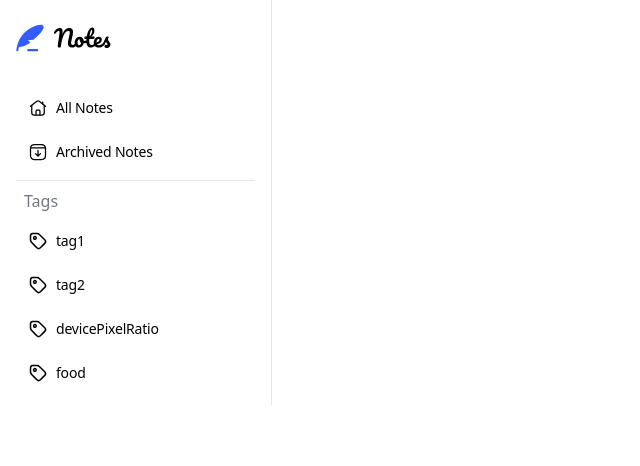
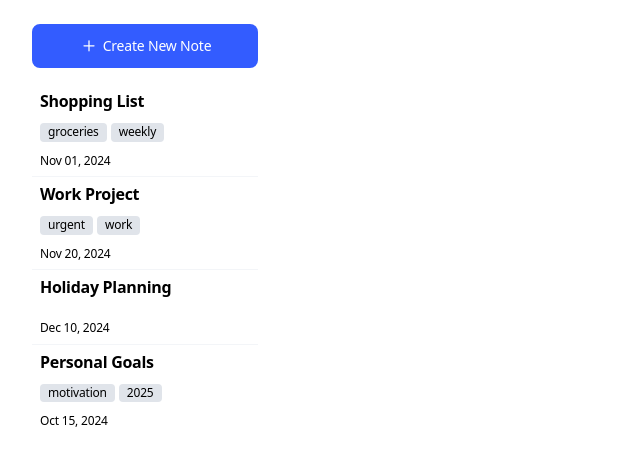
Before and after one commit to jakubchmielewsky/notes, a React (Create React App) app: page / in a window 1280 px wide. Shown: the top 466 px of the page, without its empty margins (0-640 px from the left). Built offline with nearby package versions, Linux system fonts and the light colour scheme.

Commit message:
add all notes component

```diff
--- a/src/App.tsx
+++ b/src/App.tsx
@@ -6,6 +6,7 @@ import ResetPassword from './pages/ResetPassword';
 import Register from './pages/Register';
 import SettingsMenu from './components/desktopLayout/SettingsMenu';
 import SidebarNav from './components/desktopLayout/SidebarNav';
+import AllNotes from './components/AllNotes';
 
 function App() {
   return (
@@ -13,7 +14,7 @@ function App() {
       <Routes>
         <Route
           path='/'
-          element={<SidebarNav tags={["tag1", "tag2", "devicePixelRatio", "food"]}/>}>
+          element={<AllNotes/>}>
             {/*nested routes*/}
         </Route>
         <Route
--- /dev/null
+++ b/src/components/AllNotes.tsx
@@ -0,0 +1,74 @@
+import {ReactComponent as Plus} from "./../assets/images/icon-plus.svg";
+import NoteItem from "./NoteItem";
+import { useState } from "react";
+
+const testNotes = [
+    {
+      title: "Shopping List",
+      tags: ["groceries", "weekly"],
+      lastEdited: new Date("2024-11-01"),
+      text: "Remember to buy milk, eggs, and bread.",
+    },
+    {
+      title: "Work Project",
+      tags: ["urgent", "work"],
+      lastEdited: new Date("2024-11-20"),
+      text: "Complete the presentation by the end of the week.",
+    },
+    {
+      title: "Holiday Planning",
+      tags: [],
+      lastEdited: new Date("2024-12-10"),
+      text: "Book tickets and plan the itinerary for the trip.",
+    },
+    {
+      title: "Personal Goals",
+      tags: ["motivation", "2025"],
+      lastEdited: new Date("2024-10-15"),
+      text: "Set realistic goals for the upcoming year.",
+    },
+];
+
+
+const AllNotes = ({desktopLayout=true}) => {
+    const [selected,setSelected] = useState("");
+
+    const handleClick = (e:React.MouseEvent<HTMLButtonElement>) => {
+        setSelected(e.currentTarget.name);
+
+        //TODO routing
+    }
+
+
+    return(
+        <div className={`relative flex flex-col px-200 pt-250 gap-200 dark:bg-custom-neutral-950 dark:text-white tablet:px-400 tablet:py-300 ${desktopLayout?"w-[290px]":"w-full"}`}>
+           {!desktopLayout?<h2 className="text-preset-1 font-semibold">All Notes</h2>:
+            <button className="flex justify-center items-center gap-050 w-full bg-custom-blue-500 px-200 py-150 rounded-8 text-preset-4 text-white hover:bg-custom-blue-700 focus:outline outline-offset-2 outline-2 outline-custom-neutral-400"
+            >
+                <Plus className="h-250 w-250"/>
+                Create New Note
+            </button>}
+
+
+            <ul className="overflow-y-auto divide-y divide-custom-neutral-100 dark:divide-custom-neutral-800">
+               {
+                testNotes.map((note, index)=>{
+                    return(
+                        <li key={index}>
+                            <NoteItem note={note} selected={selected} onClick={handleClick} desktopLayout={desktopLayout} idx={index}/>
+                        </li>
+                    )
+                })
+               }
+
+            </ul>
+
+            {!desktopLayout&&<button className="absolute bottom-200 right-200 bg-custom-blue-500 h-600 w-600 tablet:h-800 tablet:w-800 rounded-full flex items-center justify-center">
+                <Plus className="w-400 h-400 text-white"/>
+            </button>}
+
+        </div>
+    )
+}
+
+export default AllNotes;
--- /dev/null
+++ b/src/components/NoteItem.tsx
@@ -0,0 +1,33 @@
+
+
+//title="Title",tags=["tag1","tag2"],lastEdited=new Date(),note="your text",onClick=()=>{}, desktopLayout=false
+
+interface Props{
+    note: {title:string, tags:string[], lastEdited: Date, text: string},
+    selected: string,
+    onClick: (e: React.MouseEvent<HTMLButtonElement>) => void,
+    desktopLayout: boolean,
+    idx: number,
+}
+
+const NoteItem : React.FC<Props> = ({note, selected, onClick, desktopLayout, idx}) => {
+
+    return(
+        <button onClick={onClick} name={String(idx)} className={`w-full flex flex-col gap-150 px-100 py-100 items-left rounded-6 text-preset-6 ${selected===String(idx)&&"bg-custom-neutral-100 dark:bg-custom-neutral-800"}`}>
+            <h3 className="text-preset-3 font-semibold">{note.title}</h3>
+            <ul className="flex gap-050">
+                {note.tags.map((tag,index) => {
+                    return(
+                        <li key={index} className={`bg-custom-neutral-200 py-025 px-100 rounded-4 dark:bg-custom-neutral-700 ${selected===String(idx)&&"dark:bg-custom-neutral-400"}`}>
+                            {tag}
+                        </li>
+                    )
+                })}
+            </ul>
+            <p className="dark:text-custom-neutral-300">{note.lastEdited.toLocaleDateString("en-US", { day: "2-digit", month: "short", year: "numeric",})}</p>
+
+        </button>
+    )
+}
+
+export default NoteItem;
```
Also changed, not shown: src/assets/images/icon-plus.svg.
